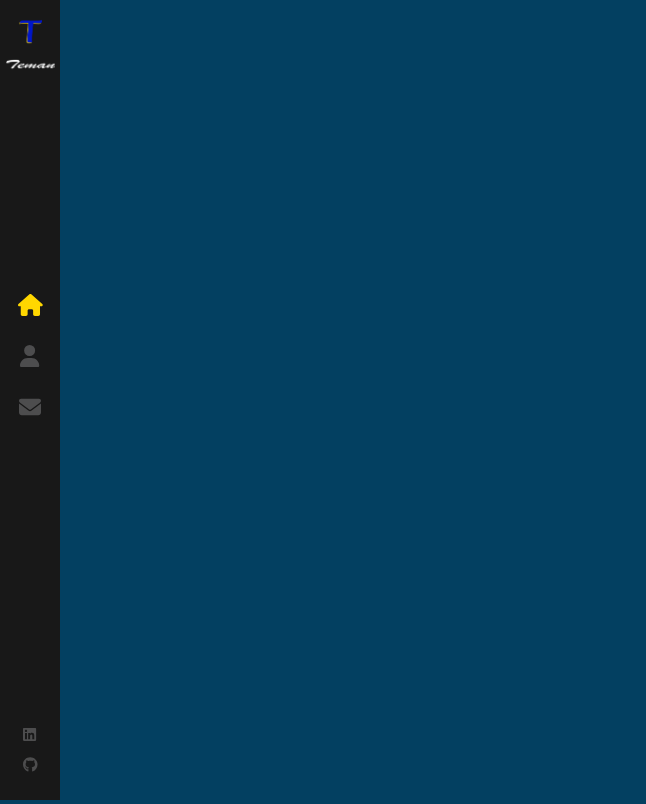
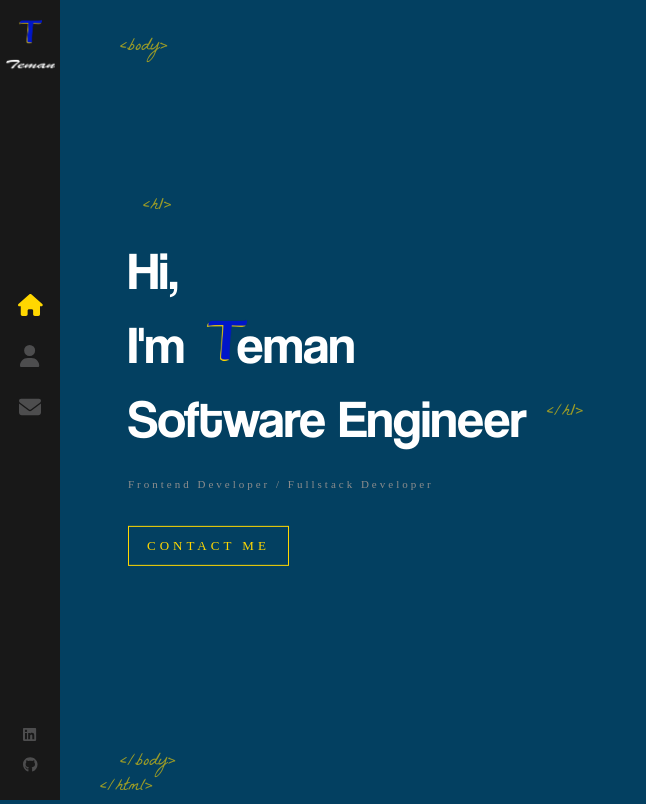
Before and after one commit to temanbecki1/Portfolio-Web-App, a React (Create React App) app: page / in a window 1280 px wide. Shown: the whole page, without its empty margins (0-646 px from the left). Built offline with nearby package versions, Linux system fonts and the light colour scheme.

Commit message:
Style: implemented scss styling for Home page

```diff
--- a/src/App.js
+++ b/src/App.js
@@ -1,12 +1,15 @@
 import './App.scss';
 import { Routes, Route } from 'react-router-dom';
 import Layout from './components/Layout';
+import Home from './components/Home';
 
 function App() {
   return (
     <div>
       <Routes>
-        <Route path="/" element={<Layout />} />
+        <Route path="/" element={<Layout />}>
+          <Route index element={<Home />} />
+        </Route>
       </Routes>
     </div>
   );
--- /dev/null
+++ b/src/components/Home/index.js
@@ -0,0 +1,28 @@
+import './index.scss';
+import LogoTitle from '../../assets/images/logo-t.png';
+import { Link } from 'react-router-dom';
+import { useState } from 'react';
+
+const Home = () => {
+  const [letterClass, setLetterClass] = useState('text-animate');
+
+  return (
+    <div className='container home-page'>
+      <div className='text-zone'>
+        <h1> Hi, <br /> I'm
+        <img src={LogoTitle} alt='developer' />
+        eman
+        <br />
+        Software Engineer
+        </h1>
+        <h2>Frontend Developer / Fullstack Developer</h2>
+        <Link to='/contact' className="flat-button" >
+          CONTACT ME
+        </Link>
+      </div>
+    </div>
+  );
+}
+
+
+export default Home
--- /dev/null
+++ b/src/components/Home/index.scss
@@ -0,0 +1,83 @@
+.home-page {
+  .text-zone {
+    position: absolute;
+    left: 10%;
+    top: 50%;
+    transform: translateY(-50%);
+    width: 40%;
+    max-height: 90%;
+  }
+
+  h1 {
+    color: #fff;
+    font-size: 53px;
+    margin: 0;
+    font-family: 'Coolvetica';
+    font-weight: 400;
+
+    &::before {
+      content: '<h1>';
+      font-family: 'La Belle Aurore';
+      color: #ffd700;
+      font-size: 18px;
+      position: absolute;
+      margin-top: -40px;
+      left: 15px;
+      opacity: 0.6;
+    }
+
+    &::after {
+      content: '</h1>';
+      font-family: 'La Belle Aurore';
+      color: #ffd700;
+      font-size: 18px;
+      position: absolute;
+      margin-top: 18px;
+      margin-left: 20px;
+      animation: fadeIn 1s 1.7s backwards;
+      opacity: 0.6;
+    }
+
+     img {
+       width: 42px;
+       margin-left: 20px;
+       opacity: 0;
+       height: auto;
+       animation: rotateIn 1s linear both;
+       animation-delay: 1.4s;
+       margin-bottom: -10px;
+       margin-right: -10px;
+     }
+  }
+
+  h2 {
+    color: #8d8d8d;
+    margin-top: 20px;
+    font-weight: 400;
+    font-size: 11px;
+    font-family: 'sans-serif';
+    letter-spacing: 3px;
+    animation: fadeIn 1s 1.8s backwards;
+  }
+
+  .flat-button {
+    color: #ffd700;
+    font-size: 13px;
+    font-weight: 400;
+    letter-spacing: 4px;
+    font-family: 'sans-serif';
+    text-decoration: none;
+    padding: 10px 18px;
+    border: 1px solid #ffd700;
+    margin-top: 25px;
+    float: left;
+    animation: fadeIn 1s 1.8s backwards;
+    white-space: nowrap;
+
+    &:hover {
+      background: #ffd700;
+      color: #333;
+
+    }
+  }
+}
--- a/src/components/Layout/index.js
+++ b/src/components/Layout/index.js
@@ -1,23 +1,23 @@
 import Sidebar from '../Sidebar';
 import './index.scss';
+import { Outlet } from 'react-router-dom';
 
 const Layout = () => {
-  return <div><Sidebar /></div>
-  // return (
-  //   <div className='App'>
-  //     <Sidebar />
-  //     <div className='page'>
-  //       <span className='tags top-tags'>&lt;body&gt;</span>
+  return (
+    <div className='App'>
+      <Sidebar />
+      <div className='page'>
+        <span className='tags top-tags'>&lt;body&gt;</span>
 
-  //       <Outlet />
+        <Outlet />
 
-  //       <span className='tags bottom-tags'>&lt;/body&gt;
-  //       <br />
-  //       <span className='bottom-tag-html'>&lt;/html&gt;</span>
-  //       </span>
-  //     </div>
-  //   </div>
-  //   )
+        <span className='tags bottom-tags'>&lt;/body&gt;
+        <br />
+        <span className='bottom-tag-html'>&lt;/html&gt;</span>
+        </span>
+      </div>
+    </div>
+    )
 }
 
 export default Layout;
--- a/src/components/Layout/index.scss
+++ b/src/components/Layout/index.scss
@@ -0,0 +1,42 @@
+.page {
+  width: 100%;
+  height: 100%;
+  position: absolute;
+
+}
+
+.top-tags {
+  bottom: auto;
+  top: 35px;
+}
+
+.tags {
+  color: #ffd700;
+  opacity: 0.6;
+  position: absolute;
+  bottom: 0;
+  left: 120px;
+  font-size: 18px;
+  font-family: 'La Belle Aurore';
+}
+
+
+.bottom-tag-html {
+  margin-left: -20px;
+}
+
+.container {
+  width: 100%;
+  will-change: contents;
+  height: 90%;
+  min-height: 566px;
+  position: absolute;
+  opacity: 0;
+  top: 5%;
+  margin: 0 auto;
+  z-index: 1;
+  transform-style: preserve-3d;
+  animation: fadeIn 1s forwards;
+  animation-delay: 1s;
+
+}
```
Also changed, not shown: src/components/AnimatedLetters/index.js (added, +17 -0 lines), src/components/AnimatedLetters/index.scss (added).
